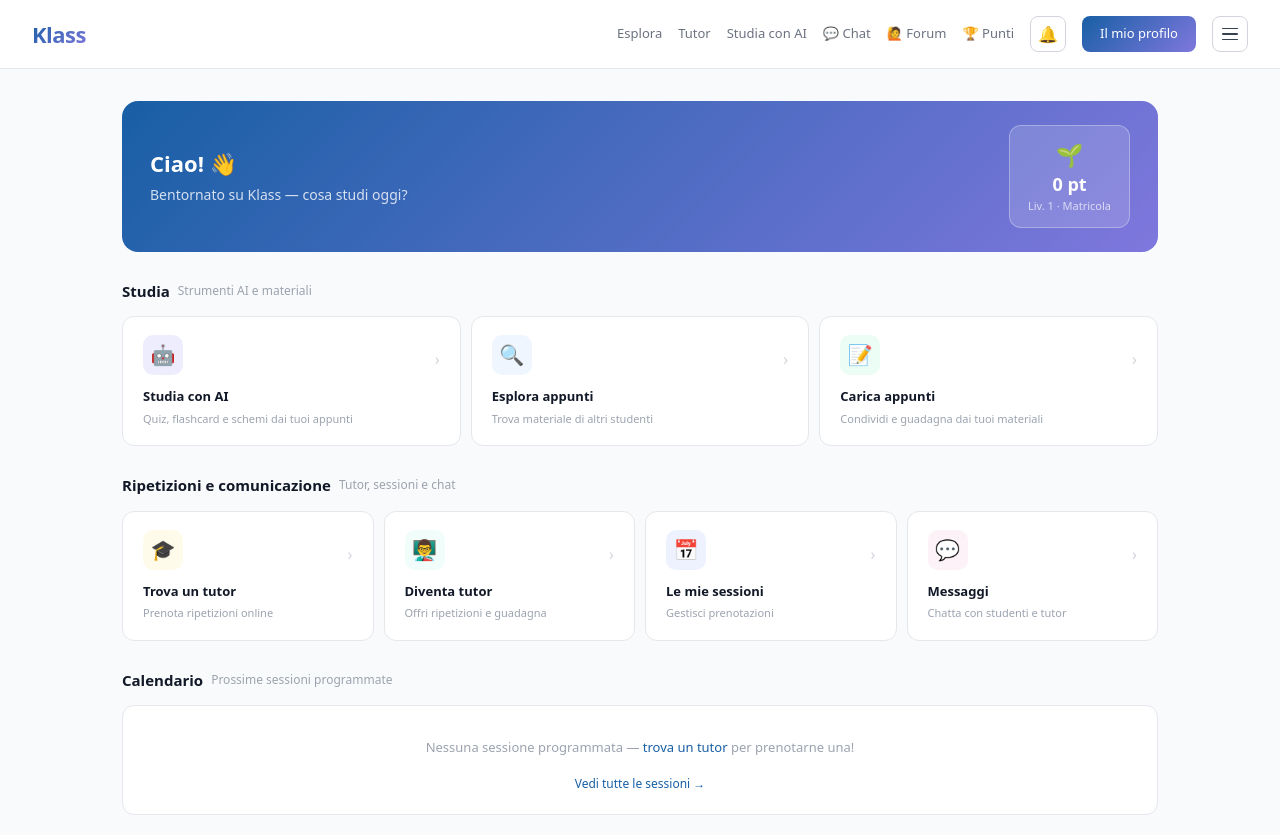
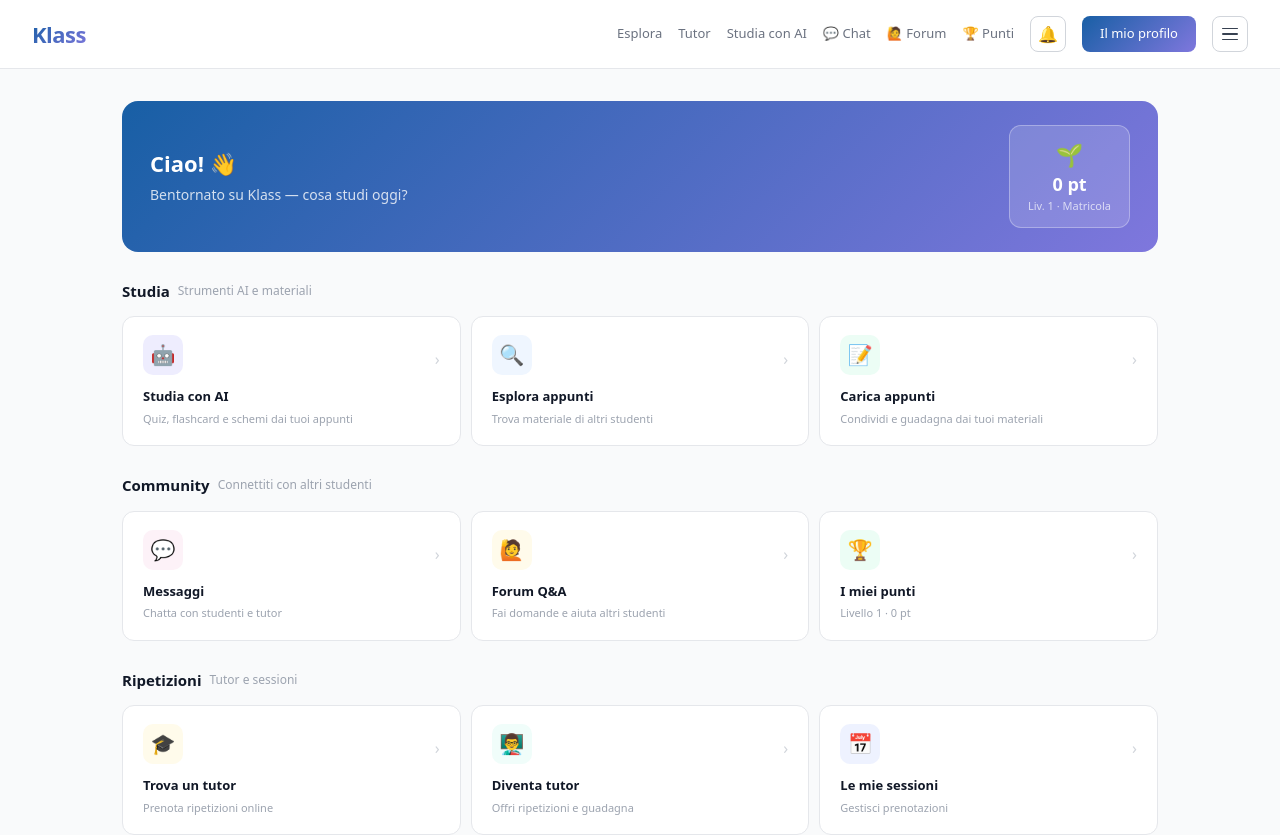
Before and after one commit to StarUpm/studynotes, a Next.js app: page /dashboard in a window 1280 px wide. Shown: the top 835 px of the page. Built offline with nearby package versions, Linux system fonts and the light colour scheme.

Commit message:
Update page.tsx

```diff
--- a/src/app/dashboard/page.tsx
+++ b/src/app/dashboard/page.tsx
@@ -88,18 +88,41 @@ export default function Dashboard() {
           </div>
         </div>
 
-        {/* RIPETIZIONI E CHAT */}
+        {/* COMMUNITY */}
         <div style={{ marginBottom: 28 }}>
           <div style={{ display: 'flex', alignItems: 'center', gap: 8, marginBottom: 14 }}>
-            <span style={{ fontSize: 15, fontWeight: 600, color: '#111827' }}>Ripetizioni e comunicazione</span>
-            <span style={{ fontSize: 12, color: '#9CA3AF' }}>Tutor, sessioni e chat</span>
+            <span style={{ fontSize: 15, fontWeight: 600, color: '#111827' }}>Community</span>
+            <span style={{ fontSize: 12, color: '#9CA3AF' }}>Connettiti con altri studenti</span>
           </div>
-          <div style={{ display: 'grid', gridTemplateColumns: 'repeat(4,1fr)', gap: 10 }}>
+          <div style={{ display: 'grid', gridTemplateColumns: 'repeat(3,1fr)', gap: 10 }}>
+            {[
+              { icon: '💬', title: 'Messaggi', desc: 'Chatta con studenti e tutor', href: '/chat', bg: '#FDF2F8' },
+              { icon: '🙋', title: 'Forum Q&A', desc: 'Fai domande e aiuta altri studenti', href: '/forum', bg: '#FFFBEB' },
+              { icon: '🏆', title: 'I miei punti', desc: 'Livello ' + livello + ' · ' + punti + ' pt', href: '/punti', bg: '#ECFDF5' },
+            ].map(function(item) {
+              return (
+                <Link key={item.title} href={item.href} style={{ background: 'white', border: '0.5px solid #e5e7eb', borderRadius: 12, padding: '18px 20px', textDecoration: 'none', display: 'block' }}>
+                  <div style={{ width: 40, height: 40, borderRadius: 10, background: item.bg, display: 'flex', alignItems: 'center', justifyContent: 'center', fontSize: 20, marginBottom: 12 }}>{item.icon}</div>
+                  <span style={{ float: 'right', color: '#d1d5db', fontSize: 16, marginTop: -40 }}>›</span>
+                  <h3 style={{ fontSize: 13, fontWeight: 600, color: '#111827', marginBottom: 4 }}>{item.title}</h3>
+                  <p style={{ fontSize: 11, color: '#9CA3AF', lineHeight: 1.5 }}>{item.desc}</p>
+                </Link>
+              )
+            })}
+          </div>
+        </div>
+
+        {/* RIPETIZIONI */}
+        <div style={{ marginBottom: 28 }}>
+          <div style={{ display: 'flex', alignItems: 'center', gap: 8, marginBottom: 14 }}>
+            <span style={{ fontSize: 15, fontWeight: 600, color: '#111827' }}>Ripetizioni</span>
+            <span style={{ fontSize: 12, color: '#9CA3AF' }}>Tutor e sessioni</span>
+          </div>
+          <div style={{ display: 'grid', gridTemplateColumns: 'repeat(3,1fr)', gap: 10 }}>
             {[
               { icon: '🎓', title: 'Trova un tutor', desc: 'Prenota ripetizioni online', href: '/tutor', bg: '#FFFBEB' },
               { icon: '👨‍🏫', title: 'Diventa tutor', desc: 'Offri ripetizioni e guadagna', href: '/diventa-tutor', bg: '#F0FDFA' },
               { icon: '📅', title: 'Le mie sessioni', desc: 'Gestisci prenotazioni', href: '/sessioni', bg: '#EEF2FF' },
-              { icon: '💬', title: 'Messaggi', desc: 'Chatta con studenti e tutor', href: '/chat', bg: '#FDF2F8' },
             ].map(function(item) {
               return (
                 <Link key={item.title} href={item.href} style={{ background: 'white', border: '0.5px solid #e5e7eb', borderRadius: 12, padding: '18px 20px', textDecoration: 'none', display: 'block' }}>
@@ -161,8 +184,8 @@ export default function Dashboard() {
           <div style={{ display: 'grid', gridTemplateColumns: 'repeat(4,1fr)', gap: 10 }}>
             {[
               { icon: '📤', title: 'Carica PDF', desc: 'Nuovo appunto +50pt', href: '/upload', bg: '#EFF6FF' },
-              { icon: '⚡', title: 'Genera quiz', desc: 'Con l\'AI +20pt', href: '/studia/quiz', bg: '#EEEDFE' },
-              { icon: '🏆', title: 'I miei punti', desc: 'Livello ' + livello + ' · ' + punti + ' pt', href: '/punti', bg: '#FFFBEB' },
+              { icon: '⚡', title: 'Genera quiz', desc: "Con l'AI +20pt", href: '/studia/quiz', bg: '#EEEDFE' },
+              { icon: '🙋', title: 'Fai una domanda', desc: 'Forum Q&A', href: '/forum', bg: '#FFFBEB' },
               { icon: '👤', title: 'Il mio profilo', desc: 'Modifica dati', href: '/profilo-utente', bg: '#F0FDFA' },
             ].map(function(item) {
               return (
```
